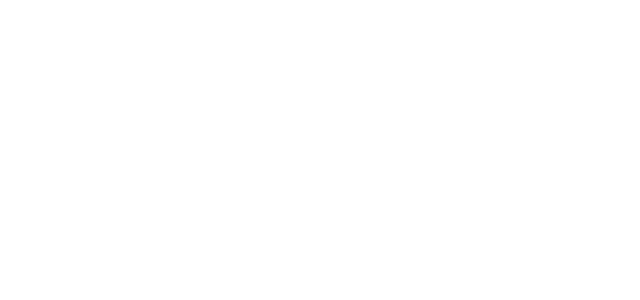
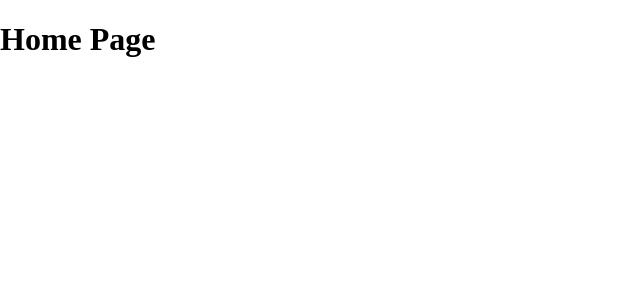
Before and after one commit to Jason-Prince/next-griffin-energ, a Next.js app: page / in a window 1280 px wide. Shown: the top 300 px of the page, without its empty margins (0-640 px from the left). Built offline with nearby package versions, Linux system fonts and the light colour scheme.

Commit message:
Added: Made page for pc

```diff
--- a/pages/index.jsx
+++ b/pages/index.jsx
@@ -1,9 +1,7 @@
-import ParallelCoordinates from "../components/ParallelCoordinates";
-
 const Home = () => {
   return (
     <>
-      <ParallelCoordinates />
+      <h1>Home Page</h1>
     </>
   );
 };
```
Also changed, not shown: pages/pc.jsx (added, +11 -0 lines).
